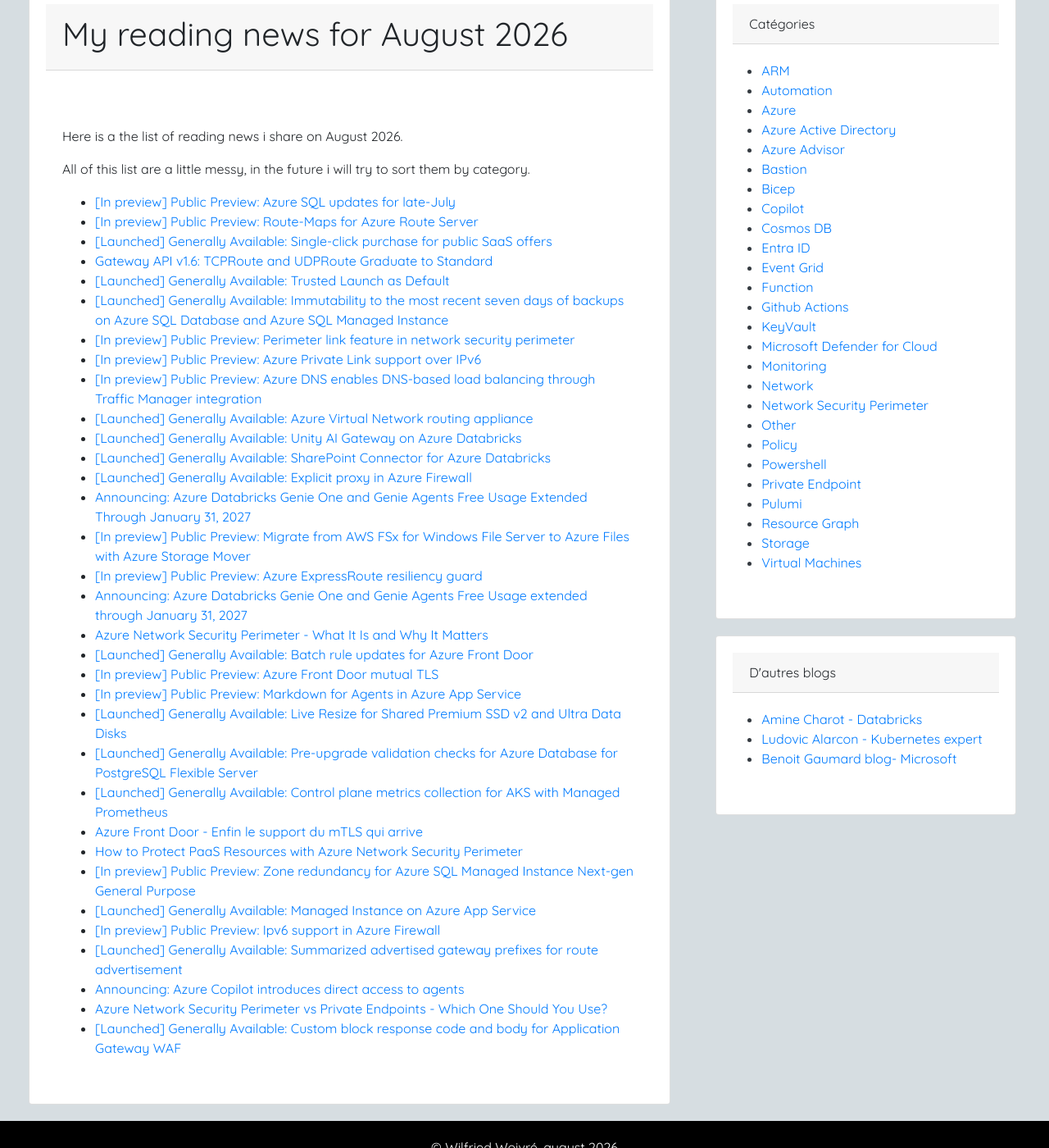
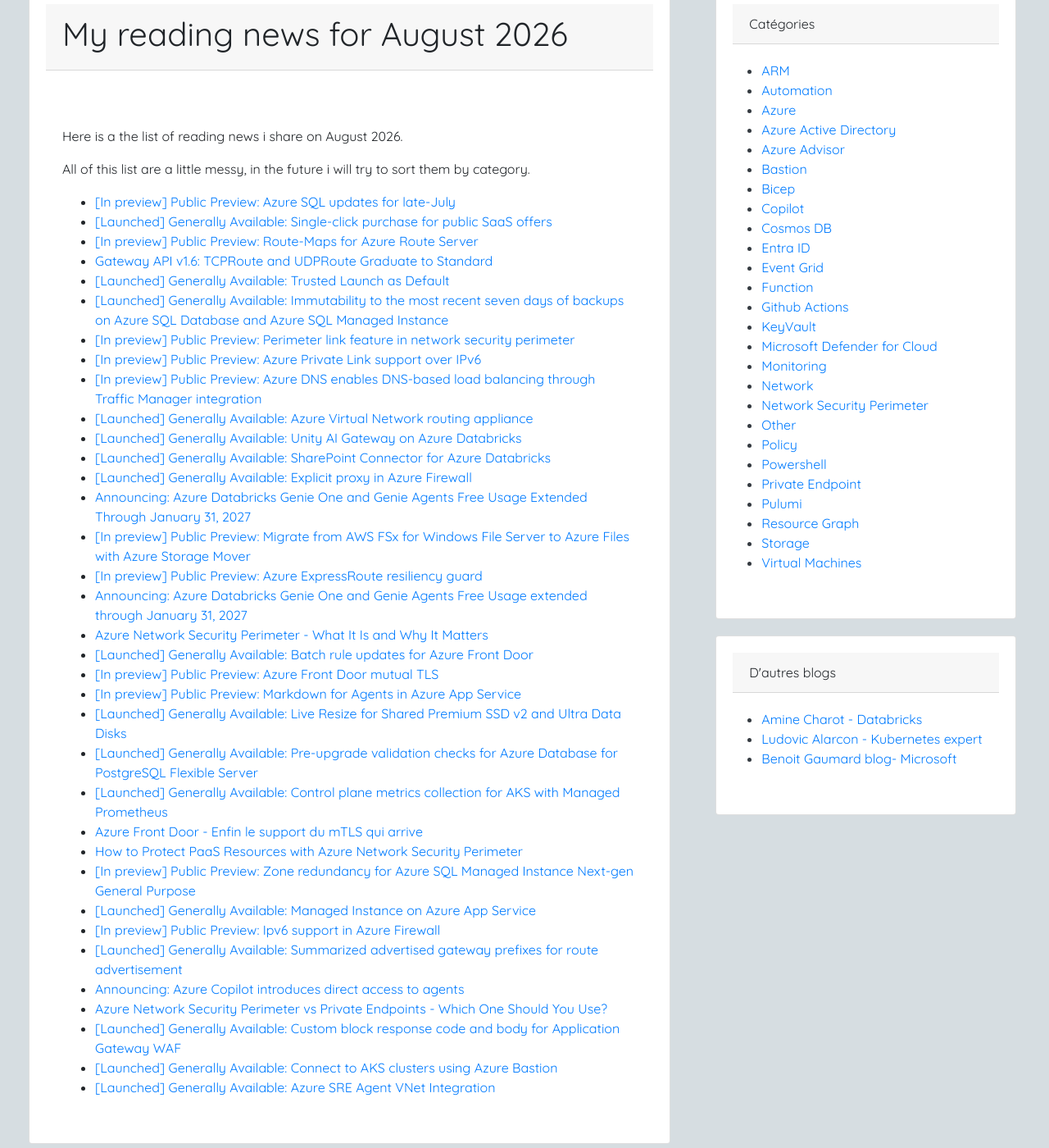
Before and after one commit to wilfriedwoivre/wilfriedwoivre.en.github.io, a Jekyll site: the page built from _news/2026-09-01-my-reading-news-for-august-2026.md, in a window 1280 px wide and 1400 px high, scrolled down 279 px. Shown: the whole window at 82% size. Built offline with Jekyll 4.4.1, drawn with Linux system fonts in a browser that asks for light colours; nearby versions of some CDN libraries.

Commit message:
Update monthly news post

```diff
--- a/_news/2026-09-01-my-reading-news-for-august-2026.md
+++ b/_news/2026-09-01-my-reading-news-for-august-2026.md
@@ -9,8 +9,8 @@
 All of this list are a little messy, in the future i will try to sort them by category.
 
 - [[In preview] Public Preview: Azure SQL updates for late-July](https://azure.microsoft.com/updates?WT.mc_id=AZ-MVP-4039694&id=568139)
+- [[Launched] Generally Available: Single-click purchase for public SaaS offers](https://azure.microsoft.com/updates?WT.mc_id=AZ-MVP-4039694&id=568591)
 - [[In preview] Public Preview: Route-Maps for Azure Route Server](https://azure.microsoft.com/updates?WT.mc_id=AZ-MVP-4039694&id=568631)
-- [[Launched] Generally Available: Single-click purchase for public SaaS offers](https://azure.microsoft.com/updates?WT.mc_id=AZ-MVP-4039694&id=568591)
 - [Gateway API v1.6: TCPRoute and UDPRoute Graduate to Standard](https://kubernetes.io/blog/2026/08/03/gateway-api-v1-6-release/)
 - [[Launched] Generally Available: Trusted Launch as Default](https://azure.microsoft.com/updates?WT.mc_id=AZ-MVP-4039694&id=568600)
 - [[Launched] Generally Available: Immutability to the most recent seven days of backups on Azure SQL Database and Azure SQL Managed Instance](https://azure.microsoft.com/updates?WT.mc_id=AZ-MVP-4039694&id=568339)
@@ -41,3 +41,5 @@
 - [Announcing: Azure Copilot introduces direct access to agents](https://azure.microsoft.com/updates?WT.mc_id=AZ-MVP-4039694&id=569685)
 - [Azure Network Security Perimeter vs Private Endpoints - Which One Should You Use?](https://woivre.com/blog/2026/08/azure-network-security-perimeter-vs-private-endpoints-which-one-should-you-use)
 - [[Launched] Generally Available: Custom block response code and body for Application Gateway WAF](https://azure.microsoft.com/updates?WT.mc_id=AZ-MVP-4039694&id=569504)
+- [[Launched] Generally Available: Connect to AKS clusters using Azure Bastion](https://azure.microsoft.com/updates?WT.mc_id=AZ-MVP-4039694&id=570030)
+- [[Launched] Generally Available: Azure SRE Agent VNet Integration](https://azure.microsoft.com/updates?WT.mc_id=AZ-MVP-4039694&id=569695)
```
Also changed, not shown: other parts of _news/2026-09-01-my-reading-news-for-august-2026.md (+1 -1 lines).
